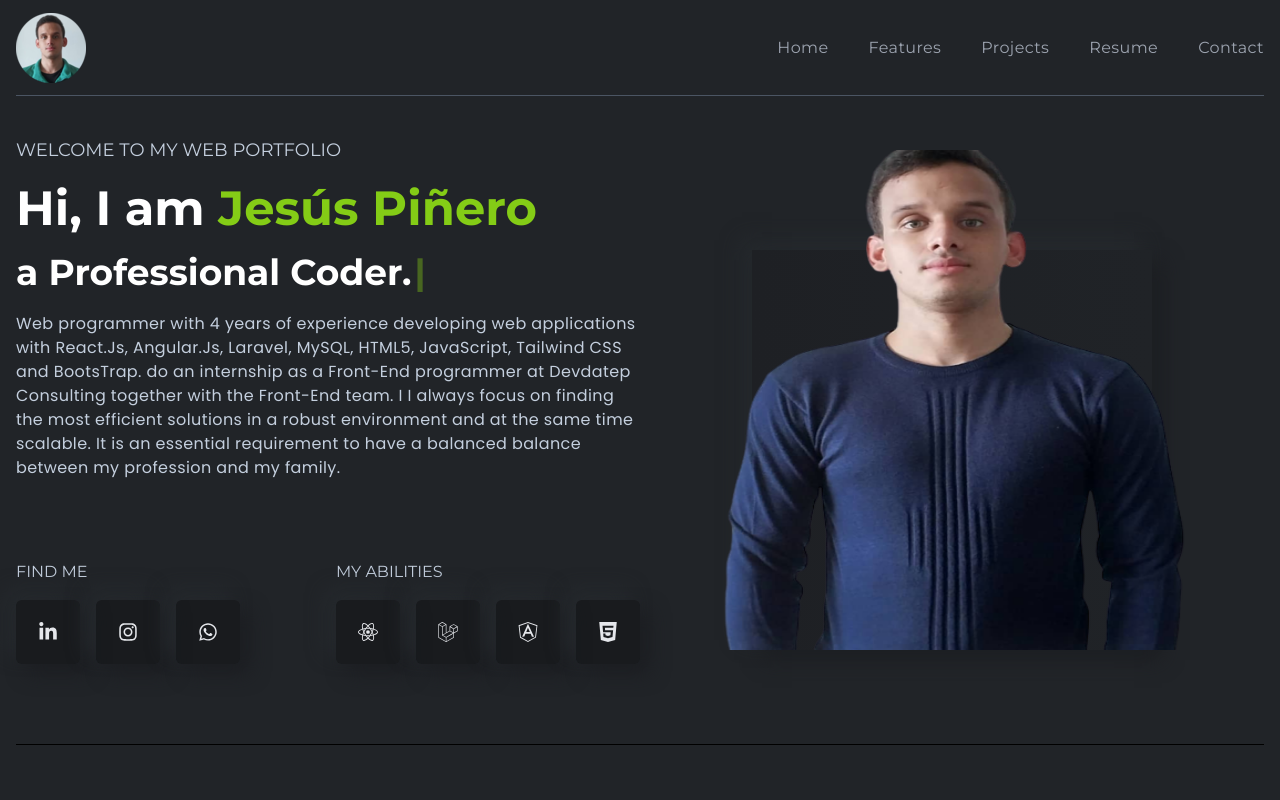
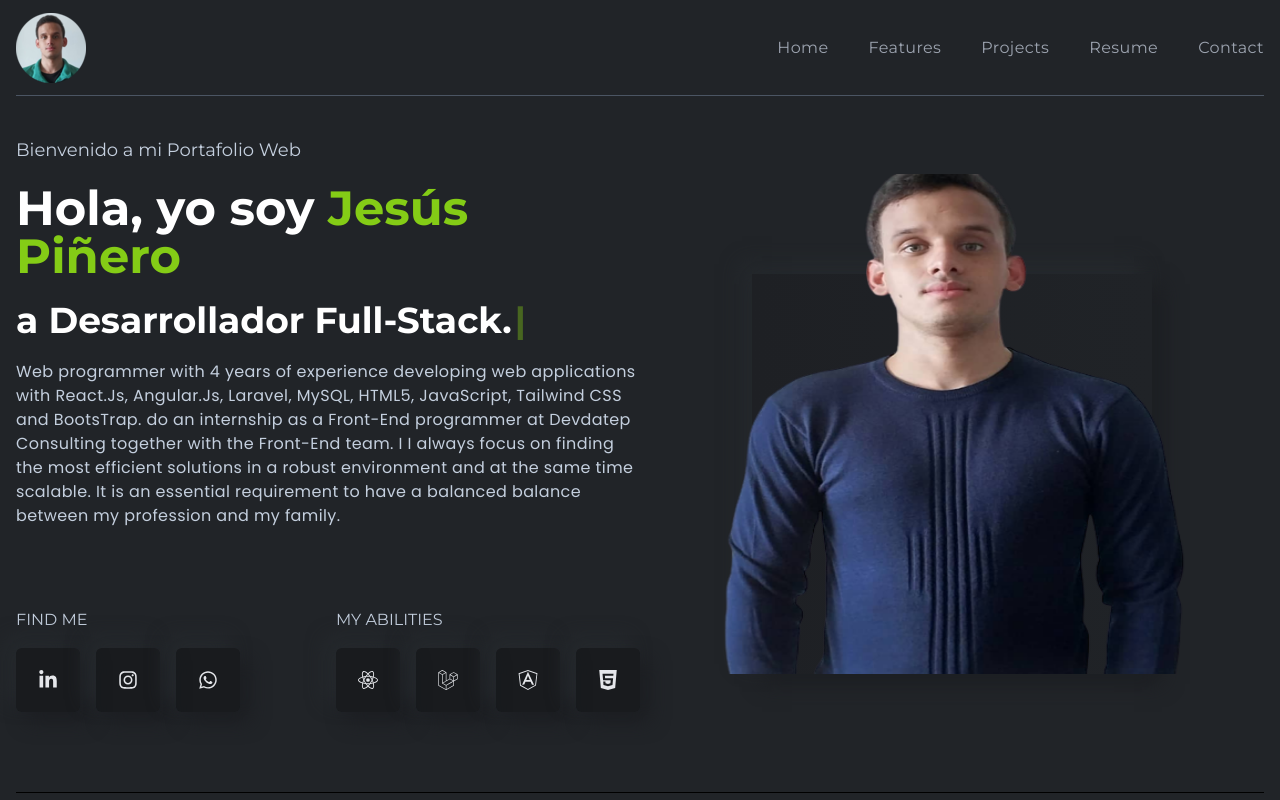
Before and after one commit to jesus027/Portafolio, a React (Create React App) app: page / in a window 1280 px wide. Shown: the top 800 px of the page. Built offline with nearby package versions, Linux system fonts and the light colour scheme.

Commit message:
subo cambios

```diff
--- a/src/components/banner/LeftBanner.js
+++ b/src/components/banner/LeftBanner.js
@@ -5,19 +5,19 @@ import Media from './Media';
 const LeftBanner = () => {
 
     const [text] = useTypewriter({
-        words: ["Professional Coder.", "Full Stack Developer."],
+        words: ["Programador Profesional.", "Desarrollador Full-Stack."],
         loop: true,
         typeSpeed: 20,
-        deleteSpeed: 10,
-        delaySpeed: 2000,
+        deleteSpeed: 15,
+        delaySpeed: 3500,
     });
 
     return (
         <div className='w-full lgl:w-1/2 flex flex-col gap-20'>
                 <div className='flex flex-col gap-5'>
-                    <h4 className='text-lg font-normal'>WELCOME TO MY WEB PORTFOLIO</h4>
+                    <h4 className='text-lg font-normal'>Bienvenido a mi Portafolio Web</h4>
                     <h1 className="text-5xl font-bold text-white">
-                        Hi, I am{" "}
+                    Hola, yo soy{" "}
                         <span className='text-designColor capitalize'>Jesús Piñero</span>
                     </h1>
                     <h2 className='text-4xl font-bold text-white'>
```
